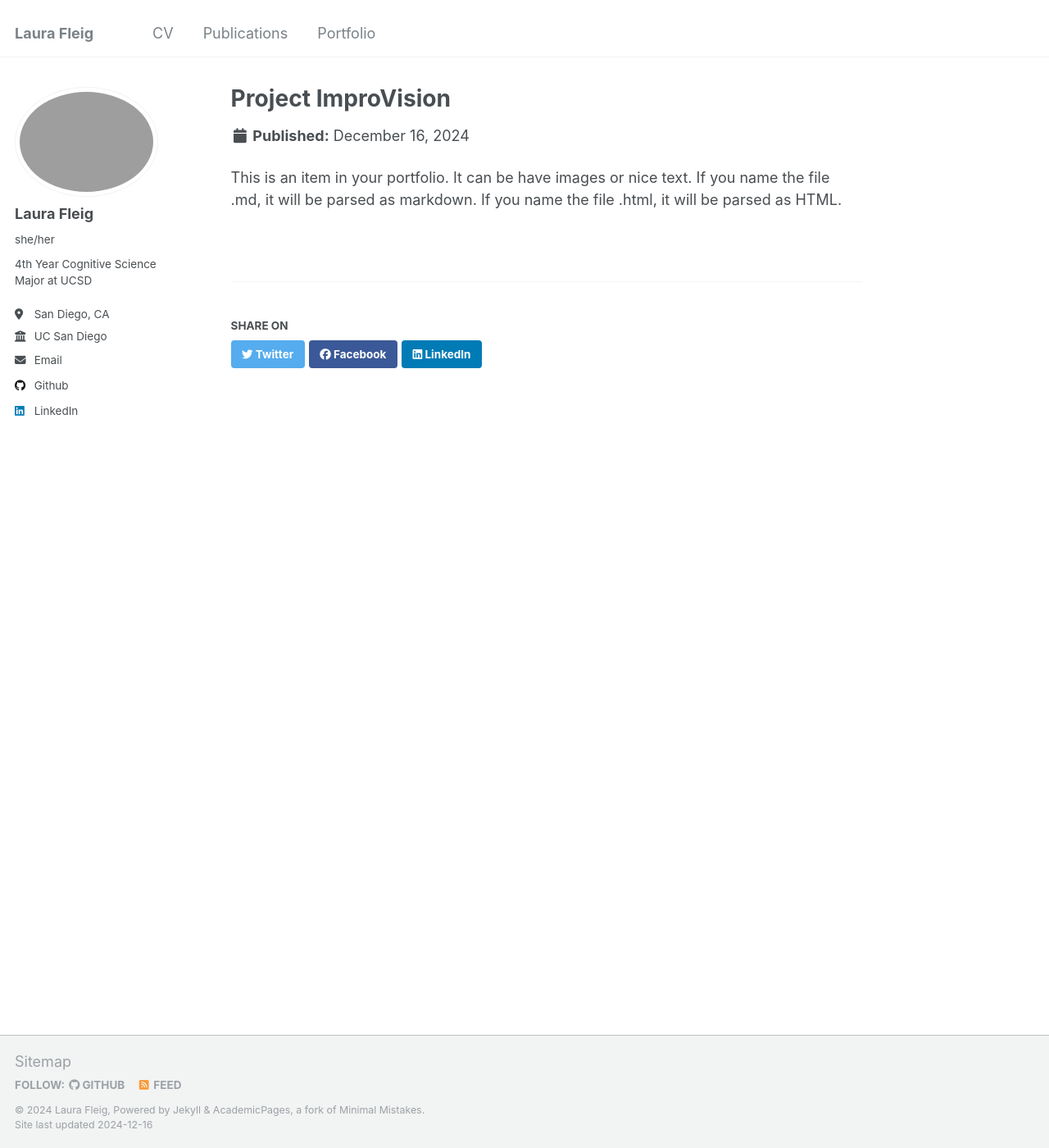
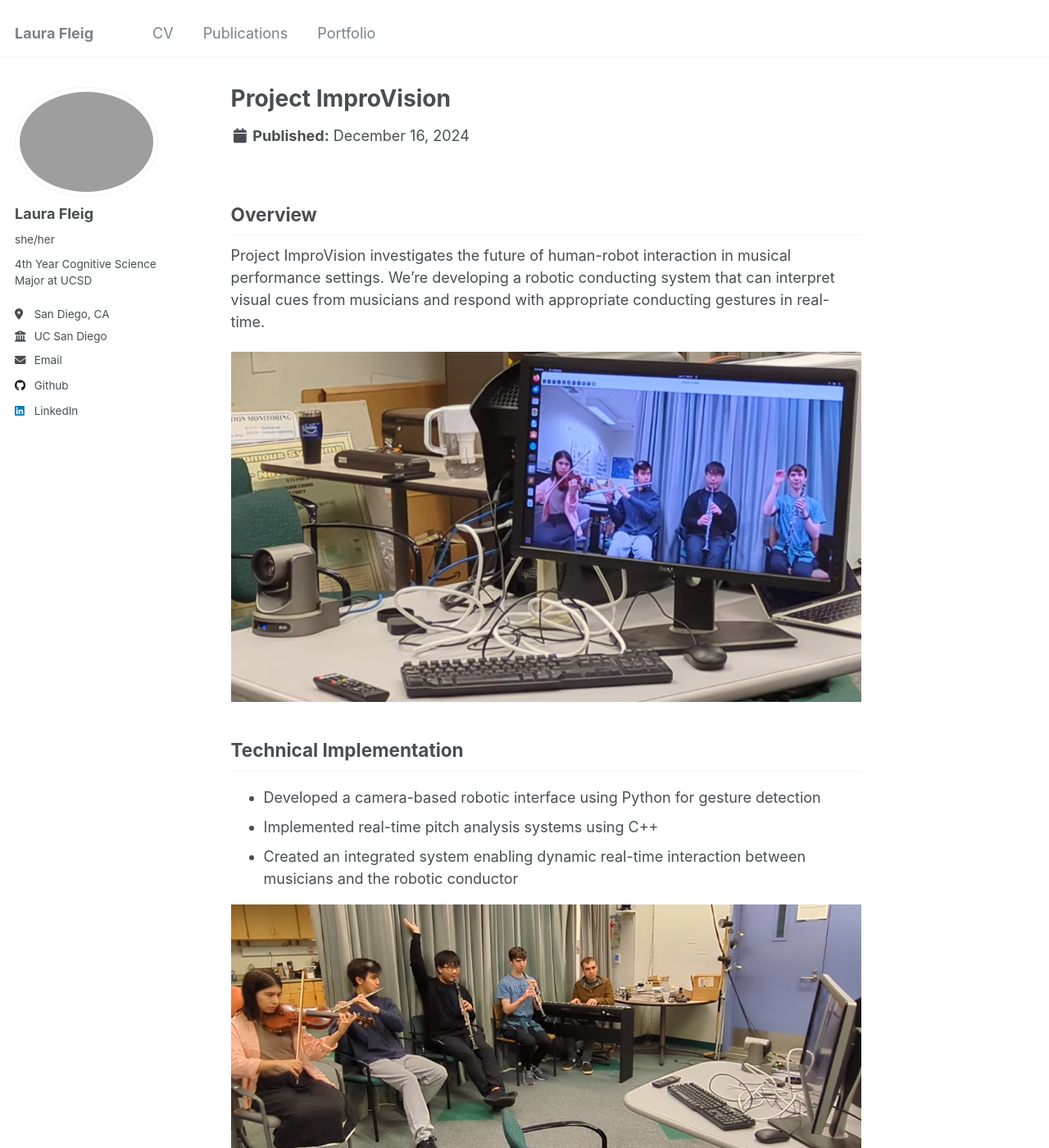
Before and after one commit to laurafleig/laurafleig.github.io, a Jekyll site: the page built from _portfolio/ImproVision.md, in a window 1280 px wide and 1400 px high. Shown: the whole window at 82% size. Built offline with Jekyll 4.4.1, drawn with Linux system fonts in a browser that asks for light colours; some of the changed text lies outside the part shown.

Commit message:
Update portfolio and images

```diff
--- a/_portfolio/ImproVision.md
+++ b/_portfolio/ImproVision.md
@@ -1,7 +1,32 @@
 ---
 title: "Project ImproVision"
-excerpt: "Short description of portfolio item number 1<br/><img src='/images/500x300.png'>"
+excerpt: "Developing human-robot interaction systems for musical settings, focusing on nonverbal communication between musicians and robotic conducting agents."
+#<br/><img src='/images/500x300.png'>
 collection: portfolio
 ---
 
-This is an item in your portfolio. It can be have images or nice text. If you name the file .md, it will be parsed as markdown. If you name the file .html, it will be parsed as HTML.
+## Overview
+Project ImproVision investigates the future of human-robot interaction in musical performance settings. We're developing a robotic conducting system that can interpret visual cues from musicians and respond with appropriate conducting gestures in real-time.
+
+<img src='/images/ImproVision_setup.png'>
+
+## Technical Implementation
+- Developed a camera-based robotic interface using Python for gesture detection
+- Implemented real-time pitch analysis systems using C++
+- Created an integrated system enabling dynamic real-time interaction between musicians and the robotic conductor
+
+<img src='/images/ImproVision_demo.png'>
+
+<img src='/images/PTZ_cam.png'>
+
+## Key Achievements
+- Led the development of the gesture recognition system
+- Contributed to two research papers
+- Check out our presentation from the ArtsIT Conference [here](https://drive.google.com/file/d/1IUlFXF93GqRicorRfSUL2slx2Da_3QsB/view?usp=sharing)!
+
+## Publications
+1. "Creativity and Visual Communication from Machine to Musician: Sharing a Score through a Robotic Camera" - EAI ArtsIT Conference 2024
+2. "ImproVision Equilibrium: Towards Multimodal Musical Human-Machine Interaction" (Under review)
+
+## Future Directions
+We have multiple "interactive musical games" right now, which I'm working on combining into a full system demo in the coming months!
```
Also changed, not shown: images/3953273590_704e3899d5_m.jpg (deleted), images/500x300.png (deleted), images/ImproVision_demo.png (added), images/ImproVision_setup.png (added), images/PTZ_cam.png (added), images/bio-photo-2.jpg (deleted), images/bio-photo.jpg (deleted), images/editing-talk.png (deleted), images/foo-bar-identity-th.jpg (deleted), images/foo-bar-identity.jpg (deleted), images/homepage.png (deleted), images/image-alignment-1200x4002.jpg (deleted), images/image-alignment-150x150.jpg (deleted), images/image-alignment-300x200.jpg (deleted), 3 more files.
